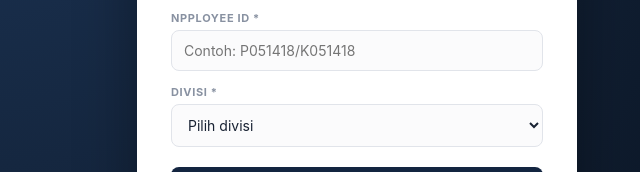
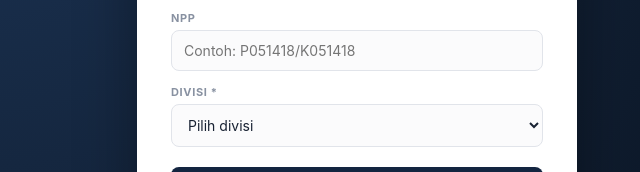
Before and after one commit to budisugiana/excel, a plain HTML site: page practical-excel-assessment.html in a window 1280 px wide. Shown: the part 388-560 px from the top of the page, 283-923 px from the left. Drawn offline with Linux system fonts and the light colour scheme.

Commit message:
Update practical-excel-assessment.html

```diff
--- a/practical-excel-assessment.html
+++ b/practical-excel-assessment.html
@@ -533,7 +533,7 @@ footer.app-footer{
       <input type="text" id="loginName" placeholder="Nama sesuai data kepegawaian">
     </div>
     <div class="login-field">
-      <label>NPPloyee ID *</label>
+      <label>NPP</label>
       <input type="text" id="loginNPPId" placeholder="Contoh: P051418/K051418">
     </div>
     <div class="login-field">
```
